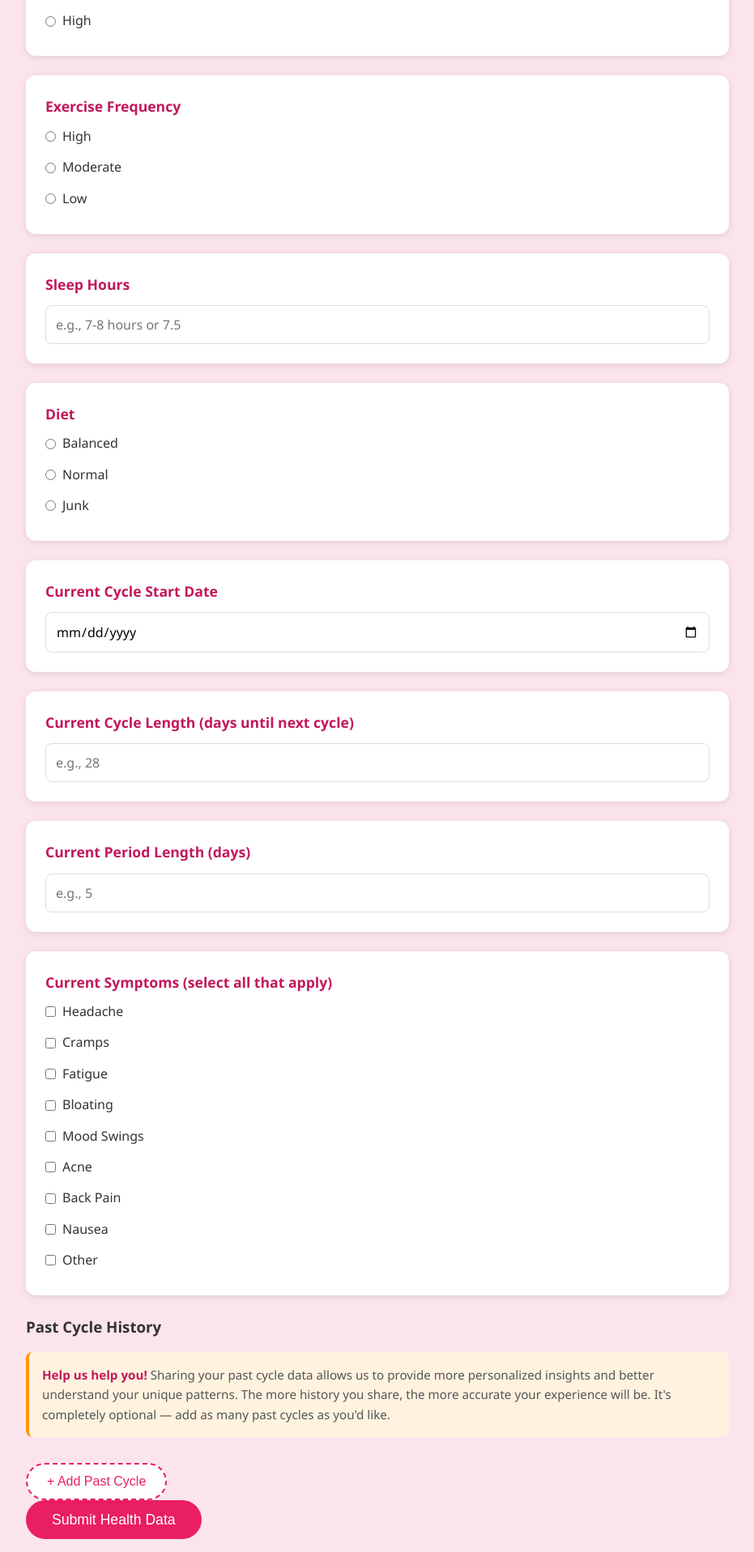
After one commit to Sarojsin/ssd, a FastAPI app: template templates/personal_health.html in a window 1280 px wide. The commit adds this page. Shown: the part 843-2760 px from the top of the page at 81% size, without its empty margins (174-1105 px from the left). Run offline with FastAPI, Linux system fonts and the light colour scheme; the template is opened without the code that fills it, so the values that code supplies are empty.

Commit message:
feat: add personal health data form and related database models

```diff
--- a/main.py
+++ b/main.py
@@ -3,7 +3,7 @@ from fastapi.responses import HTMLResponse, RedirectResponse
 from fastapi.templating import Jinja2Templates
 from fastapi.staticfiles import StaticFiles
 from sqlalchemy.orm import Session
-from models.database import get_db, Survey, Response
+from models.database import get_db, Survey, Response, PersonalHealthData, CycleHistory
 import json
 import os
 from dotenv import load_dotenv
@@ -139,6 +139,49 @@ async def thank_you(request: Request):
     return templates.TemplateResponse("thank_you.html", {"request": request})
 
 
+@app.get("/personal-health", response_class=HTMLResponse)
+async def personal_health_form(request: Request):
+    return templates.TemplateResponse("personal_health.html", {"request": request})
+
+
+@app.post("/personal-health", response_class=HTMLResponse)
+async def submit_personal_health(request: Request, db: Session = Depends(get_db)):
+    form = await request.form()
+    symptoms = form.getlist("symptoms")
+    record = PersonalHealthData(
+        age=int(form["age"]) if form.get("age") else None,
+        height=form.get("height"),
+        weight=form.get("weight"),
+        stress_level=form.get("stress_level"),
+        exercise_frequency=form.get("exercise_frequency"),
+        sleep_hours=form.get("sleep_hours"),
+        diet=form.get("diet"),
+        cycle_start_date=form.get("cycle_start_date"),
+        cycle_length=int(form["cycle_length"]) if form.get("cycle_length") else None,
+        period_length=int(form["period_length"]) if form.get("period_length") else None,
+        symptoms=json.dumps(symptoms) if symptoms else None,
+    )
+    db.add(record)
+    db.commit()
+    db.refresh(record)
+
+    past_dates = form.getlist("past_cycle_start_date")
+    past_lengths = form.getlist("past_cycle_length")
+    past_periods = form.getlist("past_period_length")
+
+    for i in range(len(past_dates)):
+        past_symptoms = form.getlist(f"past_symptoms_{i}")
+        db.add(CycleHistory(
+            personal_health_id=record.id,
+            cycle_start_date=past_dates[i] if i < len(past_dates) else None,
+            cycle_length=int(past_lengths[i]) if i < len(past_lengths) and past_lengths[i] else None,
+            period_length=int(past_periods[i]) if i < len(past_periods) and past_periods[i] else None,
+            symptoms=json.dumps(past_symptoms) if past_symptoms else None,
+        ))
+    db.commit()
+    return RedirectResponse(url="/thank-you", status_code=303)
+
+
 @app.get("/admin", response_class=HTMLResponse)
 async def admin(request: Request, db: Session = Depends(get_db)):
     surveys = db.query(Survey).order_by(Survey.created_at.desc()).all()
--- a/static/css/style.css
+++ b/static/css/style.css
@@ -109,6 +109,18 @@ textarea {
     resize: vertical;
 }
 
+input[type="text"],
+input[type="number"],
+input[type="date"] {
+    width: 100%;
+    border: 1px solid #ddd;
+    border-radius: 8px;
+    padding: 0.75rem;
+    font-family: inherit;
+    font-size: 1rem;
+    margin-top: 0.5rem;
+}
+
 .submit-btn {
     display: inline-block;
     background: var(--primary);
@@ -123,6 +135,61 @@ textarea {
 }
 
 .submit-btn:hover { background: var(--primary-dark); }
+
+.add-history-btn {
+    display: inline-flex;
+    align-items: center;
+    gap: 0.5rem;
+    background: #fff;
+    color: var(--primary);
+    border: 2px dashed var(--primary);
+    padding: 0.75rem 1.5rem;
+    border-radius: 30px;
+    font-size: 1rem;
+    cursor: pointer;
+    transition: all 0.2s;
+    margin-top: 1rem;
+}
+
+.add-history-btn:hover {
+    background: var(--bg);
+    border-color: var(--primary-dark);
+    color: var(--primary-dark);
+}
+
+.history-info {
+    background: #fff3e0;
+    border-left: 4px solid #ff9800;
+    padding: 1rem;
+    border-radius: 8px;
+    margin: 1rem 0;
+    font-size: 0.95rem;
+    color: #555;
+}
+
+.history-info strong {
+    color: var(--primary-dark);
+}
+
+.past-cycle-card {
+    border: 1px solid #e0e0e0;
+    background: #fafafa;
+}
+
+.remove-btn {
+    background: #ff5252;
+    color: #fff;
+    border: none;
+    padding: 0.5rem 1rem;
+    border-radius: 20px;
+    cursor: pointer;
+    font-size: 0.9rem;
+    margin-top: 0.5rem;
+}
+
+.remove-btn:hover {
+    background: #d32f2f;
+}
 
 .thank-you {
     text-align: center;
--- a/templates/index.html
+++ b/templates/index.html
@@ -27,6 +27,10 @@
             <h4>Under 18</h4>
             <p>Early Education</p>
         </a>
+        <a href="/personal-health" class="role-card">
+            <h4>Personal Health</h4>
+            <p>Share your health data</p>
+        </a>
     </div>
 </section>
 {% endblock %}
--- /dev/null
+++ b/templates/personal_health.html
@@ -0,0 +1,140 @@
+{% extends "base.html" %}
+
+{% block title %}Personal Health - Women's Health Survey{% endblock %}
+
+{% block content %}
+<div class="survey-header">
+    <h2>Personal Health Information</h2>
+    <p>Please share your personal health details. All information is confidential.</p>
+</div>
+
+<form method="POST" action="/personal-health" id="personalHealthForm">
+    <div class="question-card">
+        <p class="question-text">Age</p>
+        <input type="number" name="age" min="10" max="100" placeholder="Your age" required>
+    </div>
+
+    <div class="question-card">
+        <p class="question-text">Height</p>
+        <input type="text" name="height" placeholder="e.g., 5.2 feet or 5'2" required>
+    </div>
+
+    <div class="question-card">
+        <p class="question-text">Weight</p>
+        <input type="text" name="weight" placeholder="e.g., 60 kg or 132 lbs">
+    </div>
+
+    <div class="question-card">
+        <p class="question-text">Stress Level (for whole month)</p>
+        <label class="option-label"><input type="radio" name="stress_level" value="Low" required> <span>Low</span></label>
+        <label class="option-label"><input type="radio" name="stress_level" value="Moderate"> <span>Moderate</span></label>
+        <label class="option-label"><input type="radio" name="stress_level" value="High"> <span>High</span></label>
+    </div>
+
+    <div class="question-card">
+        <p class="question-text">Exercise Frequency</p>
+        <label class="option-label"><input type="radio" name="exercise_frequency" value="High" required> <span>High</span></label>
+        <label class="option-label"><input type="radio" name="exercise_frequency" value="Moderate"> <span>Moderate</span></label>
+        <label class="option-label"><input type="radio" name="exercise_frequency" value="Low"> <span>Low</span></label>
+    </div>
+
+    <div class="question-card">
+        <p class="question-text">Sleep Hours</p>
+        <input type="text" name="sleep_hours" placeholder="e.g., 7-8 hours or 7.5" required>
+    </div>
+
+    <div class="question-card">
+        <p class="question-text">Diet</p>
+        <label class="option-label"><input type="radio" name="diet" value="Balanced" required> <span>Balanced</span></label>
+        <label class="option-label"><input type="radio" name="diet" value="Normal"> <span>Normal</span></label>
+        <label class="option-label"><input type="radio" name="diet" value="Junk"> <span>Junk</span></label>
+    </div>
+
+    <div class="question-card">
+        <p class="question-text">Current Cycle Start Date</p>
+        <input type="date" name="cycle_start_date" required>
+    </div>
+
+    <div class="question-card">
+        <p class="question-text">Current Cycle Length (days until next cycle)</p>
+        <input type="number" name="cycle_length" min="1" max="60" placeholder="e.g., 28" required>
+    </div>
+
+    <div class="question-card">
+        <p class="question-text">Current Period Length (days)</p>
+        <input type="number" name="period_length" min="1" max="15" placeholder="e.g., 5" required>
+    </div>
+
+    <div class="question-card">
+        <p class="question-text">Current Symptoms (select all that apply)</p>
+        <label class="option-label"><input type="checkbox" name="symptoms" value="Headache"> <span>Headache</span></label>
+        <label class="option-label"><input type="checkbox" name="symptoms" value="Cramps"> <span>Cramps</span></label>
+        <label class="option-label"><input type="checkbox" name="symptoms" value="Fatigue"> <span>Fatigue</span></label>
+        <label class="option-label"><input type="checkbox" name="symptoms" value="Bloating"> <span>Bloating</span></label>
+        <label class="option-label"><input type="checkbox" name="symptoms" value="Mood Swings"> <span>Mood Swings</span></label>
+        <label class="option-label"><input type="checkbox" name="symptoms" value="Acne"> <span>Acne</span></label>
+        <label class="option-label"><input type="checkbox" name="symptoms" value="Back Pain"> <span>Back Pain</span></label>
+        <label class="option-label"><input type="checkbox" name="symptoms" value="Nausea"> <span>Nausea</span></label>
+        <label class="option-label"><input type="checkbox" name="symptoms" value="Other"> <span>Other</span></label>
+    </div>
+
+    <div id="pastCyclesSection">
+        <h3>Past Cycle History</h3>
+        <div class="history-info">
+            <p><strong>Help us help you!</strong> Sharing your past cycle data allows us to provide more personalized insights and better understand your unique patterns. The more history you share, the more accurate your experience will be. It's completely optional — add as many past cycles as you'd like.</p>
+        </div>
+        <div id="pastCyclesContainer"></div>
+        <button type="button" class="add-history-btn" id="addPastCycleBtn">+ Add Past Cycle</button>
+    </div>
+
+    <button type="submit" class="submit-btn">Submit Health Data</button>
+</form>
+
+<script>
+const symptomOptions = [
+    "Headache", "Cramps", "Fatigue", "Bloating", "Mood Swings", "Acne", "Back Pain", "Nausea", "Other"
+];
+
+function createPastCycleCard(index) {
+    const div = document.createElement('div');
+    div.className = 'question-card past-cycle-card';
+    div.dataset.index = index;
+
+    let symptomCheckboxes = symptomOptions.map(opt =>
+        `<label class="option-label"><input type="checkbox" name="past_symptoms_${index}" value="${opt}"> <span>${opt}</span></label>`
+    ).join('');
+
+    div.innerHTML = `
+        <p class="question-text">Past Cycle #${index + 1}</p>
+        <div class="question-card">
+            <p class="question-text">Cycle Start Date</p>
+            <input type="date" name="past_cycle_start_date">
+        </div>
+        <div class="question-card">
+            <p class="question-text">Cycle Length (days)</p>
+            <input type="number" name="past_cycle_length" min="1" max="60" placeholder="e.g., 28">
+        </div>
+        <div class="question-card">
+            <p class="question-text">Period Length (days)</p>
+            <input type="number" name="past_period_length" min="1" max="15" placeholder="e.g., 5">
+        </div>
+        <div class="question-card">
+            <p class="question-text">Symptoms (select all that apply)</p>
+            ${symptomCheckboxes}
+        </div>
+        <button type="button" class="remove-btn" onclick="this.closest('.past-cycle-card').remove()">Remove</button>
+    `;
+
+    return div;
+}
+
+let pastCycleCount = 0;
+
+document.getElementById('addPastCycleBtn').addEventListener('click', function() {
+    const container = document.getElementById('pastCyclesContainer');
+    const card = createPastCycleCard(pastCycleCount);
+    container.appendChild(card);
+    pastCycleCount++;
+});
+</script>
+{% endblock %}
```
Also changed, not shown: models/database.py (+29 -0 lines), 1 other file.
